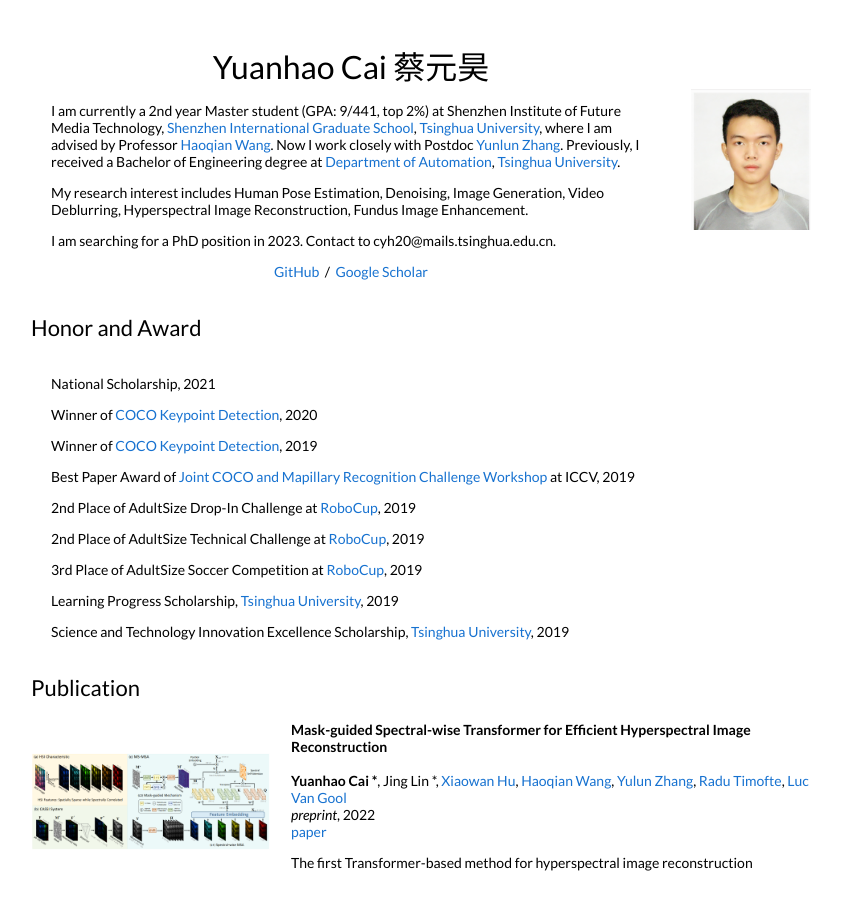
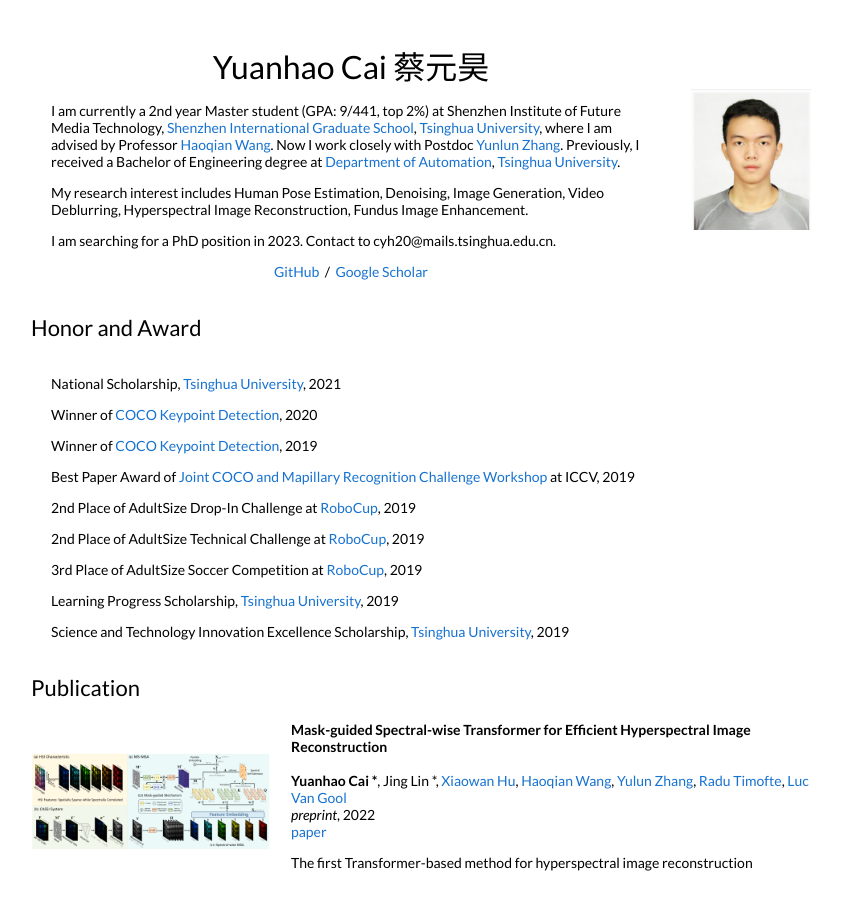
Before and after one commit to ChunmingHe/caiyuanhao1998.github.io, a Jekyll site: the page built from _posts/2022-01-08-cvpr22.markdown, in a window 1280 px wide and 900 px high. Shown: the whole window, without its empty margins (209-1050 px from the left). Built offline with Jekyll 4.4.1, drawn with Linux system fonts in a browser that asks for light colours.

Commit message:
Update default.html

```diff
--- a/_layouts/default.html
+++ b/_layouts/default.html
@@ -61,7 +61,7 @@
           <tr style="padding:0px">
             <td style="padding:2.5%;vertical-align:left">
               <p>
-                National Scholarship, 2021
+                National Scholarship, <a href="https://www.tsinghua.edu.cn/">Tsinghua University</a>, 2021
               </p>
               <p>
                 Winner of <a href="https://cocodataset.org/workshop/coco-lvis-eccv-2020.html">COCO Keypoint Detection</a>, 2020
```
